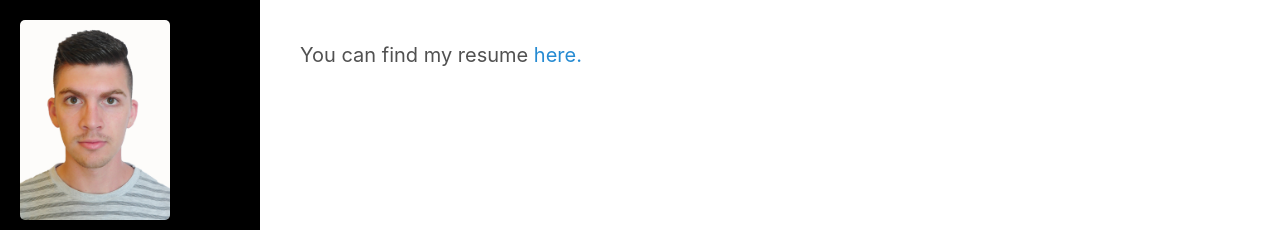
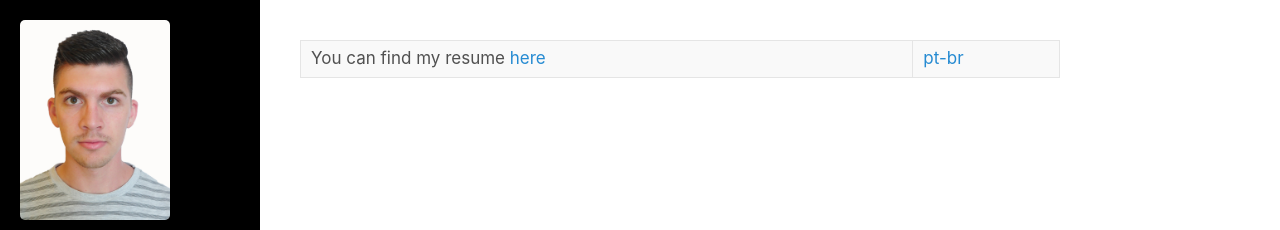
Before and after one commit to paulosell/paulosell.github.io, a Jekyll site: the page built from resume.md, in a window 1280 px wide. Shown: the top 230 px of the page. Built offline with Jekyll 4.4.1, drawn with Linux system fonts in a browser that asks for light colours.

```diff
--- a/resume.md
+++ b/resume.md
@@ -5,4 +5,4 @@ sidebar_link: true
 ---
 
 
-You can find my resume [here.](resume_may_2023.pdf)
+You can find my resume [here](resume-en-may-2023.pdf) | [pt-br](resume-pt-may-2023.pdf)
```
Also changed, not shown: 4 other files.
